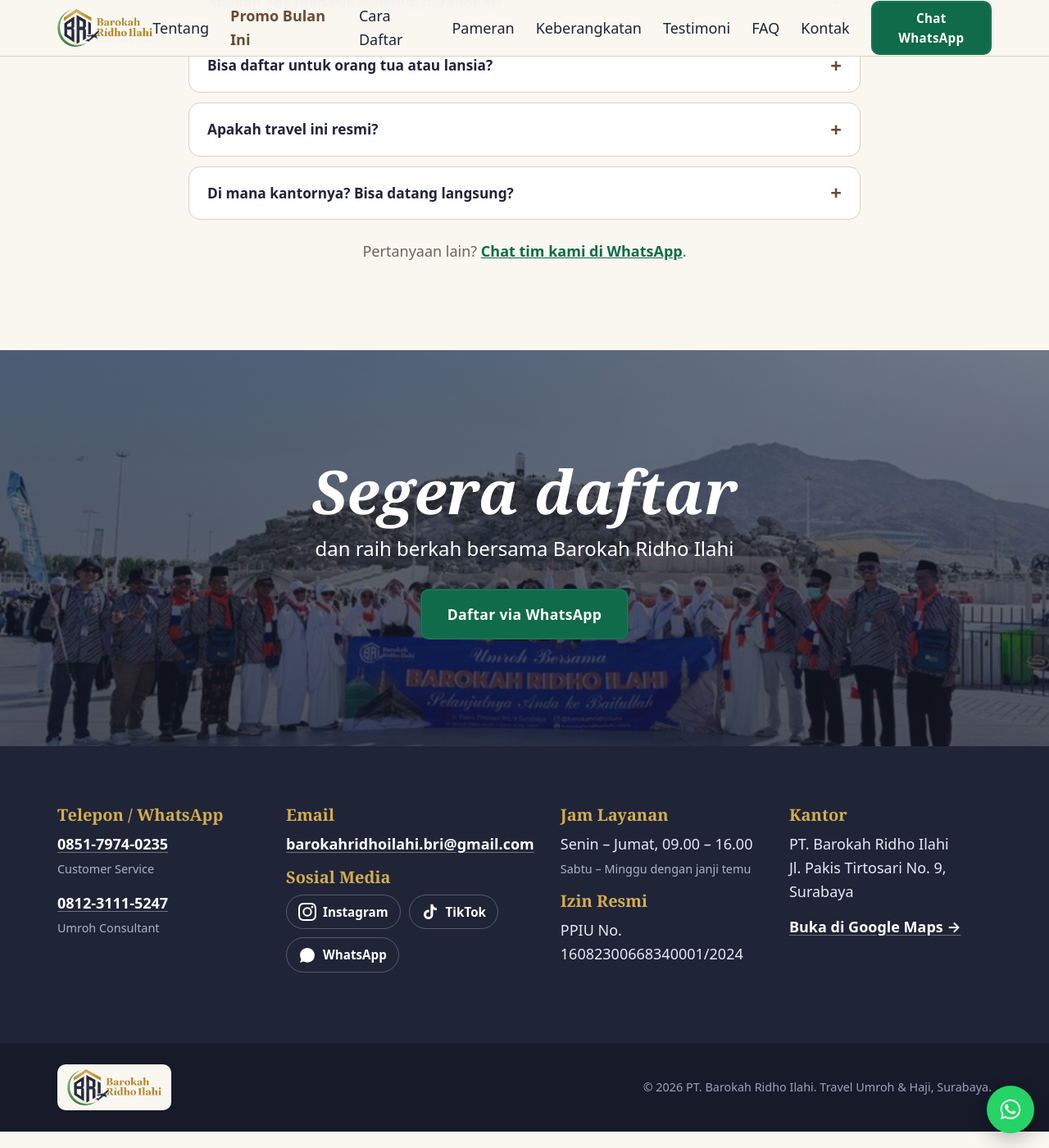
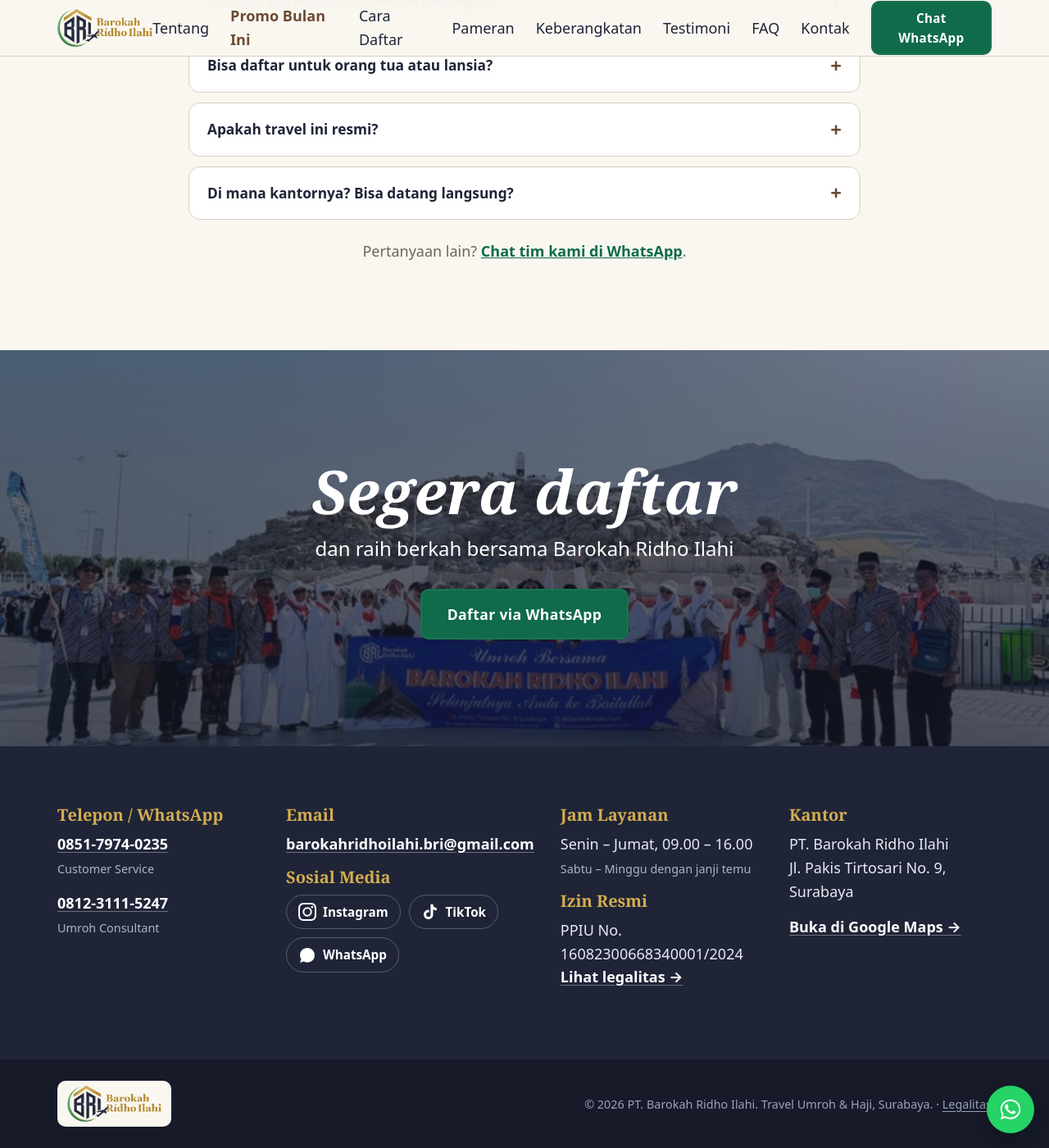
Before and after one commit to iLik7/bri-travel, a Jekyll site: the page built from index.html, in a window 1280 px wide and 1400 px high, scrolled down 10202 px. Shown: the whole window at 82% size. Built offline with Jekyll 4.4.1, drawn with Linux system fonts in a browser that asks for light colours; some web fonts are replaced; some of the changed text lies outside the part shown.

Commit message:
Tambah halaman Legalitas (izin, cara cek Satu Haji, anti penipuan)
Co-Authored-By: Claude Opus 5.5 <noreply@anthropic.com>
Claude-Session: https://claude.ai/code/session_013Pg1s83jwZoTMUyE5hU3HD

```diff
--- a/_data/info.yml
+++ b/_data/info.yml
@@ -1,8 +1,8 @@
 izin:
   judul: Izin Resmi Kemenag RI
   teks: Penyelenggara Perjalanan Ibadah Umrah (PPIU) terdaftar
-  link_cek: https://play.google.com/store/apps/details?id=com.kemenag_haji_pintar_2019
-  label_cek: Cek di aplikasi Satu Haji
+  link_cek: /legalitas/
+  label_cek: Lihat legalitas & cara cek
 keunggulan:
   - Penerbangan langsung tanpa transit
   - Hotel dekat Masjid ± 150 m
--- a/_layouts/default.html
+++ b/_layouts/default.html
@@ -97,7 +97,7 @@
       <p>{{ u.jam_kerja }}<br><small>{{ u.jam_libur }}</small></p>
       {%- if u.izin_ppiu != '' %}
       <h3>Izin Resmi</h3>
-      <p>PPIU No. {{ u.izin_ppiu }}</p>
+      <p>PPIU No. {{ u.izin_ppiu }}<br><a href="{{ '/legalitas/' | relative_url }}">Lihat legalitas →</a></p>
       {%- endif %}
     </div>
     <div class="kontak-item">
@@ -111,7 +111,7 @@
 <footer class="footer">
   <div class="wrap footer-inner">
     <img src="{{ '/images/logo.png' | relative_url }}" alt="Barokah Ridho Ilahi" width="150" height="57" loading="lazy">
-    <p>© {{ site.time | date: "%Y" }} PT. Barokah Ridho Ilahi. Travel Umroh &amp; Haji, Surabaya.</p>
+    <p>© {{ site.time | date: "%Y" }} PT. Barokah Ridho Ilahi. Travel Umroh &amp; Haji, Surabaya. · <a href="{{ '/legalitas/' | relative_url }}">Legalitas</a></p>
   </div>
 </footer>
 
--- a/assets/style.css
+++ b/assets/style.css
@@ -318,3 +318,29 @@ h1, h2, h3 { font-family: var(--serif); line-height: 1.15; margin: 0 0 .5em; }
   .pameran-body { padding: 22px 20px; }
   .promo-strip-inner .btn { width: 100%; }
 }
+
+/* Legalitas */
+.legal-hero .legal-shield { color: #7fd1ad; margin-bottom: 8px; }
+.legal-wrap { max-width: 920px; }
+.legal-grid { display: grid; grid-template-columns: repeat(auto-fit, minmax(260px, 1fr)); gap: 16px; }
+.legal-card { background: #fff; border: 1px solid var(--line); border-radius: 18px; padding: 22px 24px; display: flex; flex-direction: column; gap: 4px; box-shadow: 0 8px 24px rgba(31,36,55,.05); }
+.legal-label { font-size: .9rem; color: var(--muted); }
+.legal-no { font-size: 1.35rem; color: var(--navy); letter-spacing: .02em; word-break: break-word; }
+.legal-card small { color: var(--muted); font-size: .92rem; }
+.legal-block { margin-top: 40px; background: #fff; border: 1px solid var(--line); border-radius: 20px; padding: 30px 32px; }
+.legal-block h2 { font-size: 1.6rem; margin: 0 0 14px; }
+.legal-block > p { color: var(--muted); margin-top: 0; }
+.legal-block .legal-grid { margin-top: 16px; }
+.legal-block .legal-card { box-shadow: none; background: var(--cream); }
+.legal-steps { margin: 0 0 22px; padding-left: 1.3em; }
+.legal-steps li { margin-bottom: 8px; }
+.legal-warn { background: var(--navy); color: #e8eaf2; border-color: var(--navy); }
+.legal-warn h2 { color: #fff; }
+.legal-warn ul { list-style: none; margin: 0 0 22px; padding: 0; }
+.legal-warn li { padding-left: 28px; position: relative; margin-bottom: 8px; }
+.legal-warn li::before { content: "!"; position: absolute; left: 0; top: 3px; width: 18px; height: 18px; border-radius: 50%; background: var(--champagne); color: var(--navy); font-size: .75rem; font-weight: 700; display: grid; place-items: center; }
+@media (max-width: 760px) {
+  .legal-block { padding: 24px 20px; }
+  .legal-block .btn { width: 100%; text-align: center; }
+}
+.footer a { color: inherit; text-underline-offset: 3px; }
--- a/index.html
+++ b/index.html
@@ -28,7 +28,8 @@ layout: default
   {%- assign info = site.data.info %}
   <section class="trust">
     <div class="wrap trust-inner">
-      <a class="trust-badge" href="{{ info.izin.link_cek }}" target="_blank" rel="noopener" title="Buka aplikasi resmi Satu Haji (Kementerian Haji dan Umrah), menu Umrah &amp; Haji Khusus, Penyelenggara Umrah (PPIU)">
+      {%- if info.izin.link_cek contains "://" %}{% assign link_izin = info.izin.link_cek %}{% else %}{% assign link_izin = info.izin.link_cek | relative_url %}{% endif %}
+      <a class="trust-badge" href="{{ link_izin }}" title="Lihat legalitas dan cara cek izin kami">
         <svg viewBox="0 0 24 24" width="58" height="58" aria-hidden="true"><path fill="currentColor" d="M12 1 3 5v6c0 5.5 3.8 10.7 9 12 5.2-1.3 9-6.5 9-12V5l-9-4zm-1.4 16-4.2-4.2 1.4-1.4 2.8 2.8 5.6-5.6 1.4 1.4-7 7z"/></svg>
         <span><strong>{{ info.izin.judul }}</strong><small>{{ info.izin.teks }}<br>PPIU No. <b>{{ site.data.umum.izin_ppiu }}</b> · <u>{{ info.izin.label_cek | default: "Cek izin resmi" }}</u></small></span>
       </a>
```
Also changed, not shown: _data/legalitas.yml (added, +32 -0 lines), legalitas.html (added, +67 -0 lines), .pages.yml.
